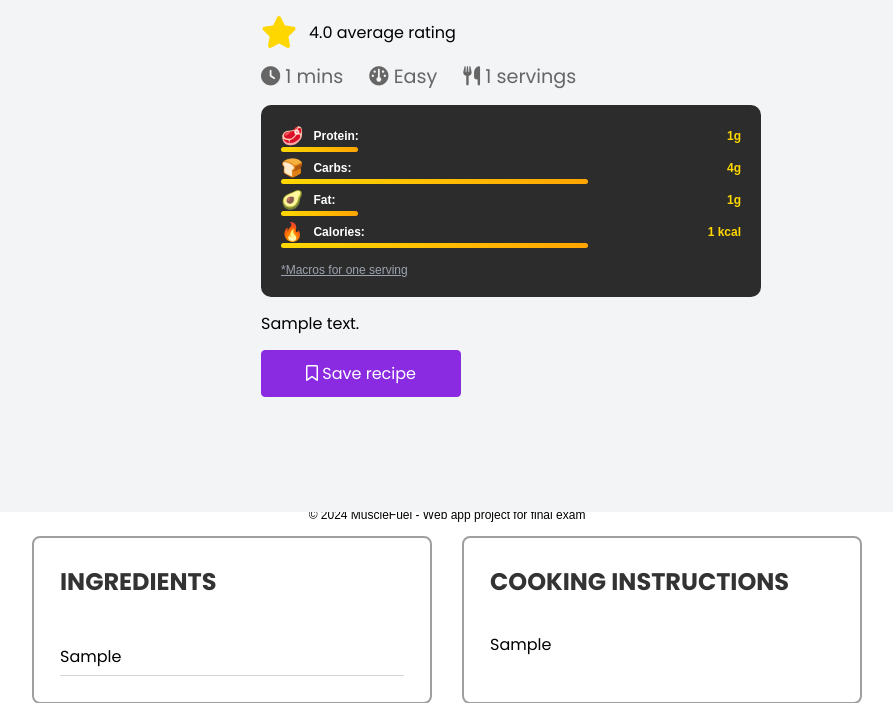
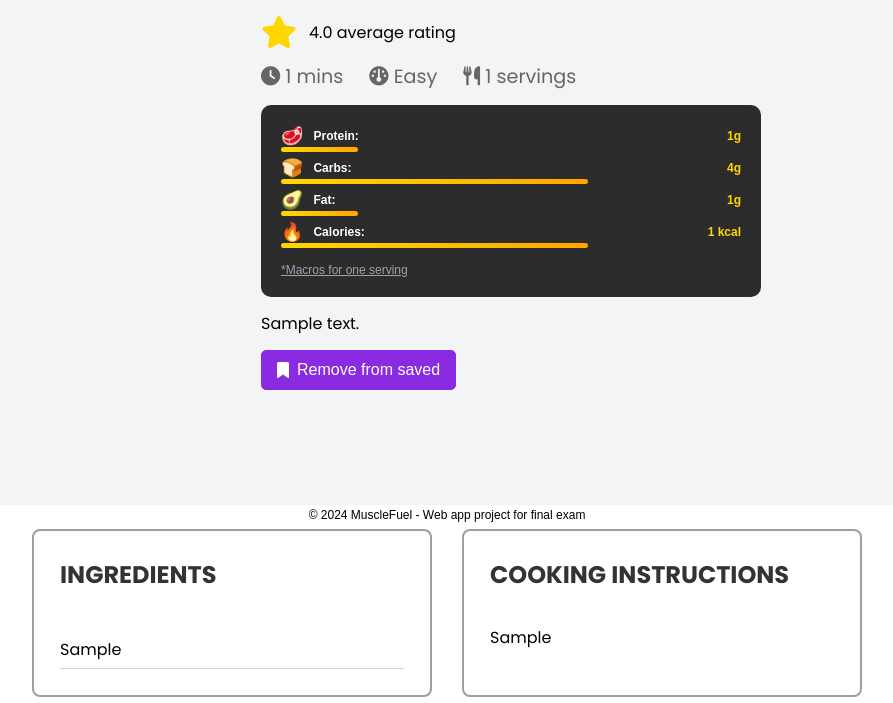
Before and after one commit to dmtr26666/MuscleFuel, a Django app: page /recipes/1/ in a window 1280 px wide. Shown: the part 274-977 px from the top of the page, without its empty margins (193-1086 px from the left). Run offline with Django 5.2, Linux system fonts and the light colour scheme; a user stored in the database is signed in; tables that the repository leaves empty hold one stand-in row (values such as "Sample post"); some libraries are stand-ins or nearby versions.

Commit message:
chore: add recipe saving functionality

```diff
--- a/MuscleFuel/recipes/models.py
+++ b/MuscleFuel/recipes/models.py
@@ -71,20 +71,16 @@
         ]
         ordering = ['-date_time_of_publication']
 
-    text = models.TextField(
-        max_length=300,
-    )
+    text = models.TextField(max_length=300)
+    date_time_of_publication = models.DateTimeField(auto_now_add=True)
+    to_recipe = models.ForeignKey(to=Recipe, on_delete=models.CASCADE)
+    user = models.ForeignKey(to=UserModel, on_delete=models.CASCADE)
 
-    date_time_of_publication = models.DateTimeField(
-        auto_now_add=True,
-    )
 
-    to_recipe = models.ForeignKey(
-        to=Recipe,
-        on_delete=models.CASCADE,
-    )
+class SavedRecipe(models.Model):
+    to_recipe = models.ForeignKey(to=Recipe, on_delete=models.CASCADE, related_name='favourited_by')
+    user = models.ForeignKey(to=UserModel, on_delete=models.CASCADE, related_name='favourites')
+    created_at = models.DateTimeField(auto_now_add=True)
 
-    user = models.ForeignKey(
-        to=UserModel,
-        on_delete=models.CASCADE,
-    )
+    class Meta:
+        unique_together = ('user', 'to_recipe')
--- a/MuscleFuel/recipes/urls.py
+++ b/MuscleFuel/recipes/urls.py
@@ -1,11 +1,14 @@
 from os.path import pathsep
-from django.urls import path
+from django.urls import path, include
 from MuscleFuel.recipes import views
 from MuscleFuel.recipes import views
 
 urlpatterns = [
     path('', views.RecipesListView.as_view(), name='recipe-list'),
-    path('<int:pk>/', views.RecipeDetailsView.as_view(), name='recipe-details'),
-    path('submit-review', views.RecipeReviewSubmit.as_view(), name='submit-review'),
+    path('<int:pk>/', include([
+        path('', views.RecipeDetailsView.as_view(), name='recipe-details'),
+        path('submit-review/', views.RecipeReviewSubmit.as_view(), name='submit-review'),
+        path('toggle-favourite/', views.toggle_favorite, name='toggle-favourite'),
+    ])),
     path('add-recipe/', views.RecipeAddView.as_view(), name='recipe-add')
 ]
--- a/MuscleFuel/recipes/views.py
+++ b/MuscleFuel/recipes/views.py
@@ -1,3 +1,4 @@
+from django.contrib.auth.decorators import login_required
 from django.contrib.auth.mixins import LoginRequiredMixin
 from django.db.models import Avg
 from django.shortcuts import get_object_or_404, redirect
@@ -8,7 +9,7 @@
 
 from MuscleFuel.recipes.filters import RecipeFilter
 from MuscleFuel.recipes.forms import ReviewForm, RecipeCreationForm
-from MuscleFuel.recipes.models import Recipe, Review
+from MuscleFuel.recipes.models import Recipe, Review, SavedRecipe
 
 
 # Create your views here.
@@ -58,6 +59,8 @@
             user_review = self.object.review_set.filter(user=self.request.user).first()
         context['user_review'] = user_review
 
+        self.object.is_saved = self.object.favourited_by.filter(user=self.request.user).exists()
+
         return context
 
 class RecipeReviewSubmit(LoginRequiredMixin, View):
@@ -77,6 +80,9 @@
 
         return redirect(request.META.get('HTTP_REFERER'))
 
+    def get(self, request, *args, **kwargs):
+        return redirect('recipe-details', pk=kwargs['pk'])
+
 
 class RecipeAddView(LoginRequiredMixin, CreateView):
     model = Recipe
@@ -91,3 +97,16 @@
         recipe.user = self.request.user
 
         return super().form_valid(form)
+
+
+@login_required
+def toggle_favorite(request, pk):
+    recipe = get_object_or_404(Recipe, pk=pk)
+
+    if request.POST:
+        favorite, created = SavedRecipe.objects.get_or_create(user=request.user, to_recipe=recipe)
+
+        if not created:
+            favorite.delete()
+
+    return redirect('recipe-details', pk=pk)
--- a/static/styles/recipe-details.css
+++ b/static/styles/recipe-details.css
@@ -98,15 +98,23 @@
 }
 
 #save-recipe-btn, #saved-recipes-btn {
+    display: inline-flex;
+    align-items: center;
+    gap: 8px;
     text-decoration: none;
     color: #ffffff;
     background-color: blueviolet;
     border: 1px solid blueviolet;
-    padding: 10px;
-    border-radius: 4px;
+    padding: 10px 15px;
+    border-radius: 5px;
     max-width: 200px;
     text-align: center;
-    transition: background-color 0.5s ease;
+    transition: background-color 0.3s, color 0.3s;
+    font-size: 16px;
+}
+
+#save-recipe-btn:hover, #saved-recipes-btn:hover {
+    cursor: pointer;
 }
 
 #saved-recipes-btn {
--- a/templates/recipes/recipe-details.html
+++ b/templates/recipes/recipe-details.html
@@ -53,7 +53,14 @@
 
 
                 <p>{{ recipe.description }}</p>
-                <a href="" id="save-recipe-btn"><i class="fa-regular fa-bookmark"></i> Save recipe</a>
+                <form method="post" action="{% url 'toggle-favourite' recipe.pk %}" class="favorite-form">
+                    {% csrf_token %}
+                    {% if recipe.is_saved %}
+                        <button type="submit" id="save-recipe-btn"><i class="fa-solid fa-bookmark"></i> Remove from saved</button>
+                    {% else %}
+                        <button type="submit" id="save-recipe-btn"><i class="fa-regular fa-bookmark"></i> Save recipe</button>
+                    {% endif %}
+                </form>
             </div>
         </div>
     </section>
```
Also changed, not shown: MuscleFuel/recipes/migrations/0007_savedrecipe.py (added), MuscleFuel/recipes/migrations/0008_savedrecipe_created_at_and_more.py (added).
